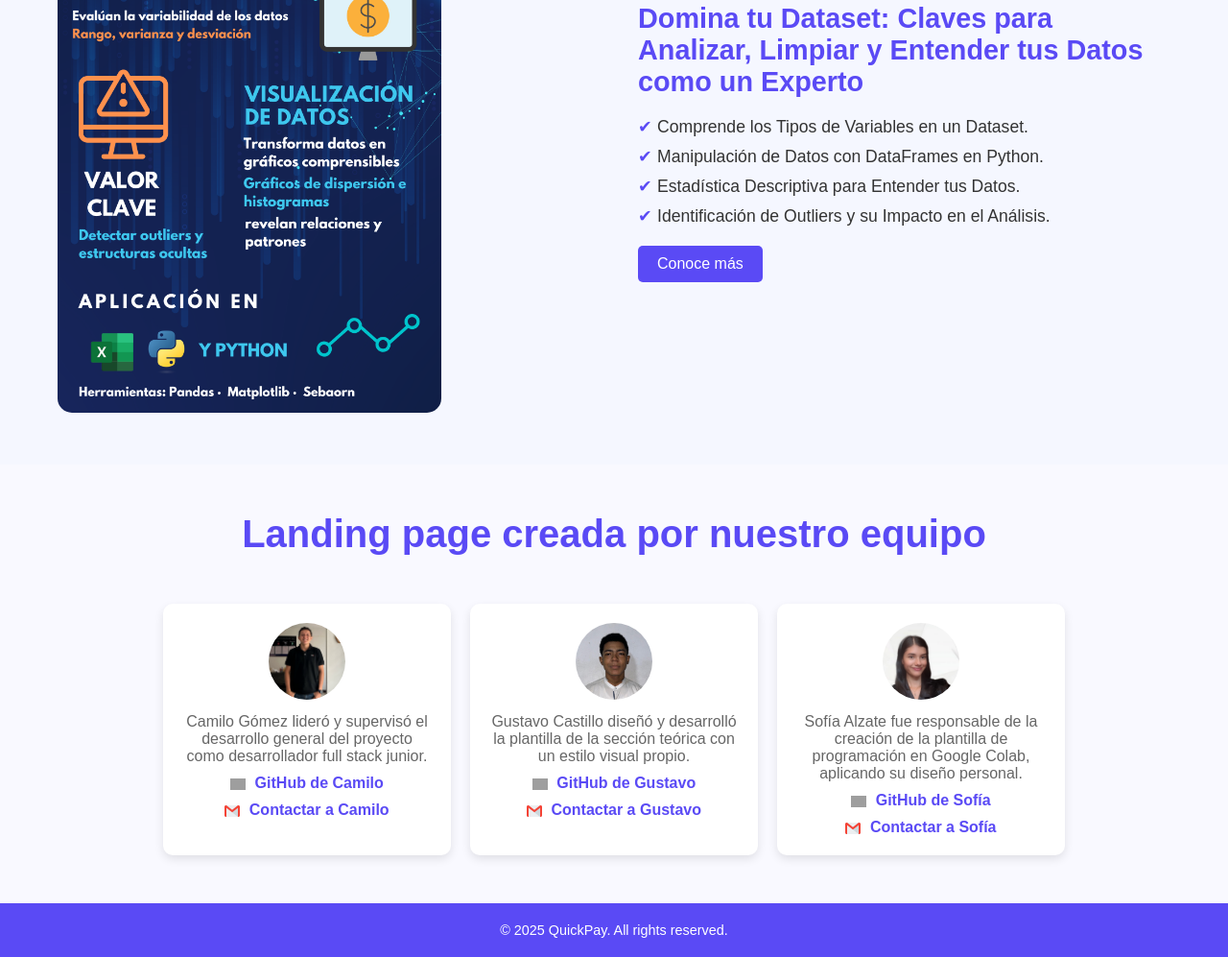
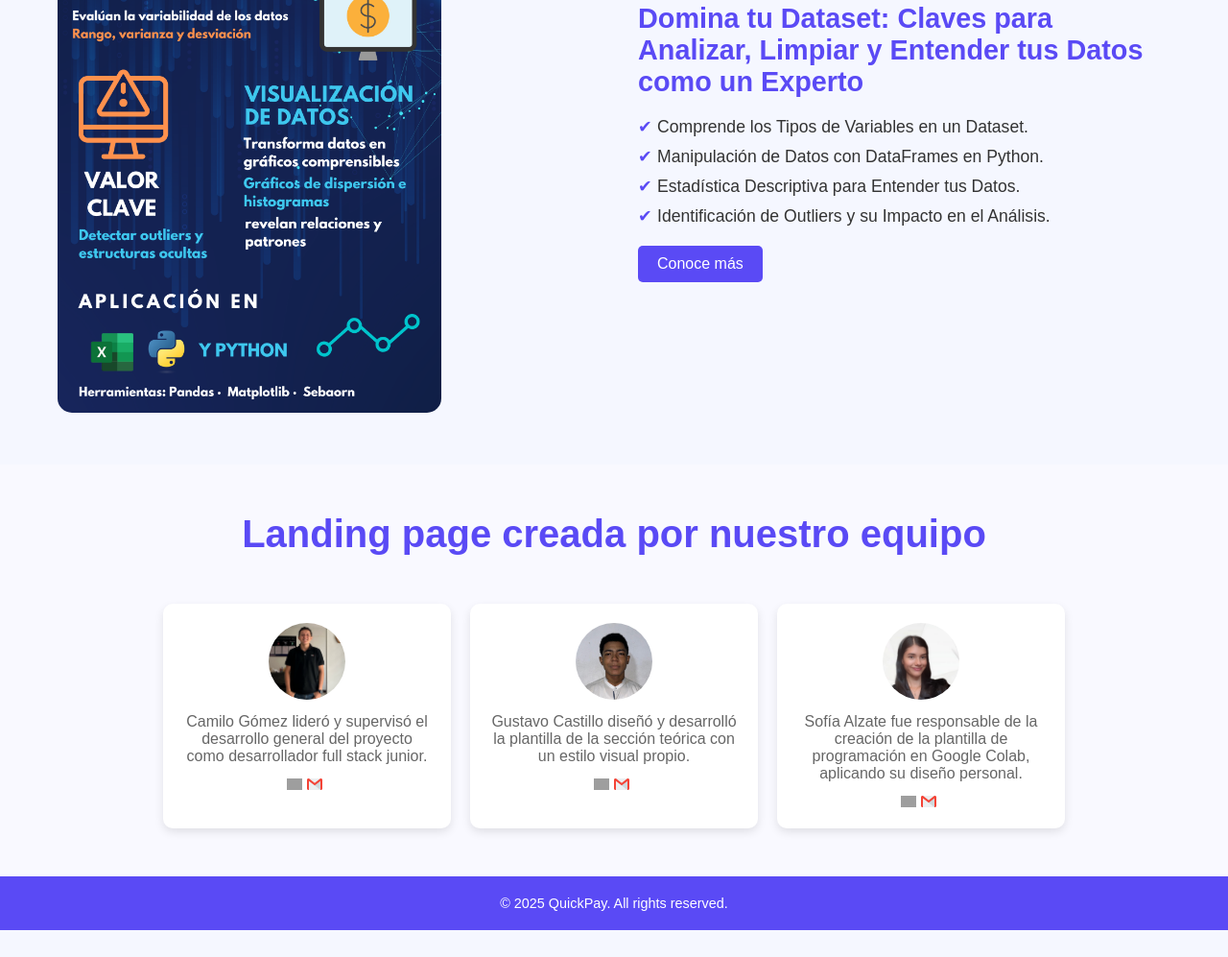
Before and after one commit to Emilianoking/Google-Colab, a plain HTML site: page index.html in a window 1280 px wide. Shown: the part 1167-2164 px from the top of the page at 96% size. After the commit the page ends 2136 px from the top, so only its background shows below. Drawn offline with Linux system fonts and the light colour scheme; grey boxes are pictures that could not be loaded.

Commit message:
teminado

```diff
--- a/index.html
+++ b/index.html
@@ -4,7 +4,7 @@
 <head>
     <meta charset="UTF-8">
     <meta name="viewport" content="width=device-width, initial-scale=1.0">
-    <title>QuickPay - Seamless Payments</title>
+    <title>Big Data</title>
     <link rel="stylesheet" href="style.css">
 </head>
 
@@ -76,12 +76,11 @@
                     <a href="https://github.com/Emilianoking" target="_blank">
                         <img src="https://cdn.jsdelivr.net/npm/simple-icons@v9/icons/github.svg" alt="GitHub"
                             class="github-icon">
-                        GitHub de Camilo
+                        <a href="mailto:juncaxd12@gmail.com" class="email-link">
+                        <img src="img/gmail.png" alt="Email" class="email-icon">
                     </a>
-                    <a href="mailto:juncaxd12@gmail.com" class="email-link">
-                        <img src="img/gmail.png" alt="Email" class="email-icon">
-                        Contactar a Camilo
                     </a>
+
                 </div>
 
                 <div class="testimonial">
@@ -91,13 +90,11 @@
                     <a href="https://github.com/Hackign" target="_blank">
                         <img src="https://cdn.jsdelivr.net/npm/simple-icons@v9/icons/github.svg" alt="GitHub"
                             class="github-icon">
-                        GitHub de Gustavo
+                        <a href="mailto:gustavocastillopaez534@gmail.com" class="email-link">
+                        <img src="img/gmail.png" alt="Email" class="email-icon">
                     </a>
-                    <a href="mailto:gustavocastillopaez534@gmail.com" class="email-link">
-                        <img src="img/gmail.png" alt="Email" class="email-icon">
+                    </a>
 
-                        Contactar a Gustavo
-                    </a>
                 </div>
 
                 <div class="testimonial">
@@ -107,12 +104,12 @@
                     <a href="https://github.com/SofiPark" target="_blank">
                         <img src="https://cdn.jsdelivr.net/npm/simple-icons@v9/icons/github.svg" alt="GitHub"
                             class="github-icon">
-                        GitHub de Sofía
+                        <a href="mailto:soficharry2420@gmail.com" class="email-link">
+                        <img src="img/gmail.png" alt="Email" class="email-icon">
+
                     </a>
-                    <a href="mailto:soficharry2420@gmail.com" class="email-link">
-                        <img src="img/gmail.png" alt="Email" class="email-icon">
-                        Contactar a Sofía
                     </a>
+
                 </div>
             </div>
         </section>
```
